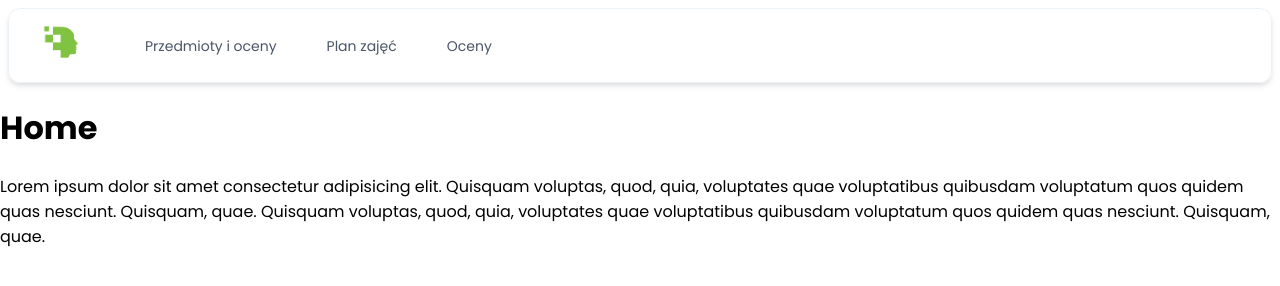
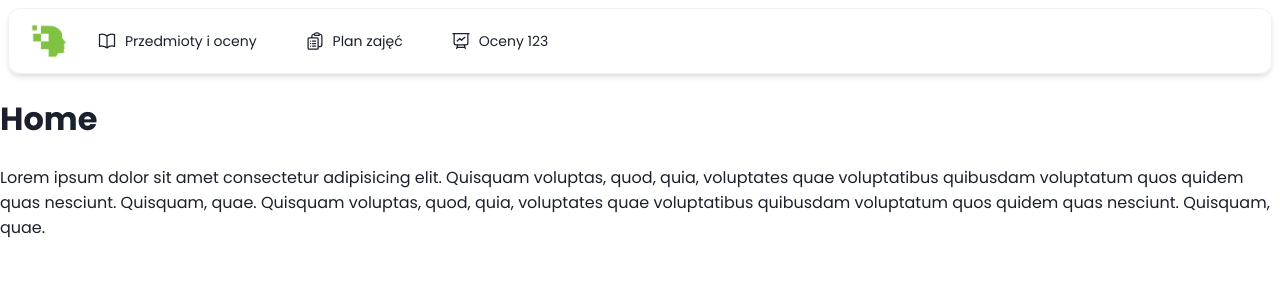
Before and after one commit to MaciejWiatr/projekt-wprowadzenie-web, a plain HTML site: page index.html in a window 1280 px wide. Drawn offline with Linux system fonts and the light colour scheme.

Commit message:
Finish first ver of navbar

```diff
--- a/index.html
+++ b/index.html
@@ -5,43 +5,115 @@
     <meta http-equiv="X-UA-Compatible" content="IE=edge" />
     <meta name="viewport" content="width=device-width, initial-scale=1.0" />
     <title>Wirtualny dziekanat WSEI</title>
-        <link rel="stylesheet" href="styles.css" />
+    <link rel="stylesheet" href="styles/variables.css" />
+    <link rel="stylesheet" href="styles/globals.css" />
     <link
       href="https://fonts.googleapis.com/css2?family=Poppins:wght@300;400;500;600;700&display=swap"
       rel="stylesheet"
     />
   </head>
-    <body></body>
+  <body>
     <nav class="navigation-header">
-        <div>
-            <img
-                class="navigation-header--photo"
-                src="images/logo.png"
-                alt="logo"
+      <header class="navigation-header-branding">
+        <img class="navigation-header-photo" src="images/logo.png" alt="logo" />
+        <button class="navigation-header-button">
+          <svg
+            xmlns="http://www.w3.org/2000/svg"
+            fill="none"
+            viewBox="0 0 24 24"
+            stroke-width="1.5"
+            stroke="currentColor"
+            class="w-6 h-6"
+          >
+            <path
+              stroke-linecap="round"
+              stroke-linejoin="round"
+              d="M3.75 5.25h16.5m-16.5 4.5h16.5m-16.5 4.5h16.5m-16.5 4.5h16.5"
             />
-        </div>
-        <ul>
+          </svg>
+        </button>
+      </header>
+      <ul class="navigation-links navigation-links--active">
         <li class="navigation-link-wrapper">
-                <a class="navigation-link" href="index.html"
-                    >Przedmioty i oceny</a
+          <a class="navigation-link navigation-link--active" href="index.html">
+            <svg
+              class="navigation-link--icon"
+              xmlns="http://www.w3.org/2000/svg"
+              fill="none"
+              viewBox="0 0 24 24"
+              stroke-width="1.5"
+              stroke="currentColor"
+              class="w-6 h-6"
+            >
+              <path
+                stroke-linecap="round"
+                stroke-linejoin="round"
+                d="M12 6.042A8.967 8.967 0 006 3.75c-1.052 0-2.062.18-3 .512v14.25A8.987 8.987 0 016 18c2.305 0 4.408.867 6 2.292m0-14.25a8.966 8.966 0 016-2.292c1.052 0 2.062.18 3 .512v14.25A8.987 8.987 0 0018 18a8.967 8.967 0 00-6 2.292m0-14.25v14.25"
+              />
+            </svg>
+
+            Przedmioty i oceny</a
           >
         </li>
         <li class="navigation-link-wrapper">
-                <a class="navigation-link" href="about.html">Plan zajęć</a>
+          <a class="navigation-link navigation-link--active" href="about.html">
+            <svg
+              class="navigation-link--icon"
+              xmlns="http://www.w3.org/2000/svg"
+              fill="none"
+              viewBox="0 0 24 24"
+              stroke-width="1.5"
+              stroke="currentColor"
+              class="w-6 h-6"
+            >
+              <path
+                stroke-linecap="round"
+                stroke-linejoin="round"
+                d="M9 12h3.75M9 15h3.75M9 18h3.75m3 .75H18a2.25 2.25 0 002.25-2.25V6.108c0-1.135-.845-2.098-1.976-2.192a48.424 48.424 0 00-1.123-.08m-5.801 0c-.065.21-.1.433-.1.664 0 .414.336.75.75.75h4.5a.75.75 0 00.75-.75 2.25 2.25 0 00-.1-.664m-5.8 0A2.251 2.251 0 0113.5 2.25H15c1.012 0 1.867.668 2.15 1.586m-5.8 0c-.376.023-.75.05-1.124.08C9.095 4.01 8.25 4.973 8.25 6.108V8.25m0 0H4.875c-.621 0-1.125.504-1.125 1.125v11.25c0 .621.504 1.125 1.125 1.125h9.75c.621 0 1.125-.504 1.125-1.125V9.375c0-.621-.504-1.125-1.125-1.125H8.25zM6.75 12h.008v.008H6.75V12zm0 3h.008v.008H6.75V15zm0 3h.008v.008H6.75V18z"
+              />
+            </svg>
+
+            Plan zajęć</a
+          >
         </li>
         <li class="navigation-link-wrapper">
-                <a class="navigation-link" href="contact.html">Oceny</a>
+          <a
+            class="navigation-link navigation-link--active"
+            href="contact.html"
+          >
+            <svg
+              class="navigation-link--icon"
+              xmlns="http://www.w3.org/2000/svg"
+              fill="none"
+              viewBox="0 0 24 24"
+              stroke-width="1.5"
+              stroke="currentColor"
+              class="w-6 h-6"
+            >
+              <path
+                stroke-linecap="round"
+                stroke-linejoin="round"
+                d="M3.75 3v11.25A2.25 2.25 0 006 16.5h2.25M3.75 3h-1.5m1.5 0h16.5m0 0h1.5m-1.5 0v11.25A2.25  2.25 0 0118 16.5h-2.25m-7.5 0h7.5m-7.5 0l-1 3m8.5-3l1 3m0 0l.5 1.5m-.5-1.5h-9.5m0 0l-.5 1.5m.75-9l3-3 2.148 2.148A12.061 12.061 0 0116.5 7.605"
+              />
+            </svg>
+
+            Oceny 123</a
+          >
         </li>
       </ul>
+      <div></div>
     </nav>
     <main>
       <h1>Home</h1>
       <p>
         Lorem ipsum dolor sit amet consectetur adipisicing elit. Quisquam
-            voluptas, quod, quia, voluptates quae voluptatibus quibusdam
-            voluptatum quos quidem quas nesciunt. Quisquam, quae. Quisquam
-            voluptas, quod, quia, voluptates quae voluptatibus quibusdam
-            voluptatum quos quidem quas nesciunt. Quisquam, quae.
+        voluptas, quod, quia, voluptates quae voluptatibus quibusdam voluptatum
+        quos quidem quas nesciunt. Quisquam, quae. Quisquam voluptas, quod,
+        quia, voluptates quae voluptatibus quibusdam voluptatum quos quidem quas
+        nesciunt. Quisquam, quae.
       </p>
     </main>
+
+    <script src="scripts/index.mjs" type="module"></script>
+  </body>
 </html>
--- /dev/null
+++ b/scripts/index.mjs
@@ -0,0 +1 @@
+import "./navigation.mjs";
--- a/styles.css
+++ /dev/null
@@ -1,111 +0,0 @@
-body {
-    margin: 0;
-    padding: 0;
-}
-
-* {
-    box-sizing: border-box;
-    font-family: 'Poppins', sans-serif;
-    /* shades of gray color palette */
-    --color-gray-100: #f7fafc;
-    --color-gray-200: #edf2f7;
-    --color-gray-300: #e2e8f0;
-    --color-gray-400: #cbd5e0;
-    --color-gray-500: #a0aec0;
-    --color-gray-600: #718096;
-    --color-gray-700: #4a5568;
-    --color-gray-800: #2d3748;
-    --color-gray-900: #1a202c;
-    /* Accent colors light green */
-    --color-accent-100: #f0fff4;
-    --color-accent-200: #c6f6d5;
-    --color-accent-300: #9ae6b4;
-    --color-accent-400: #68d391;
-    --color-accent-500: #48bb78;
-    --color-accent-600: #38a169;
-    --color-accent-700: #2f855a;
-    /* Smooth light shadows */
-    --shadow-sm: 0 1px 2px 0 rgba(0, 0, 0, 0.05);
-    --shadow: 0 1px 3px 0 rgba(0, 0, 0, 0.1), 0 1px 2px 0 rgba(0, 0, 0, 0.06);
-    --shadow-md: 0 4px 6px -1px rgba(0, 0, 0, 0.1), 0 2px 4px -1px rgba(0, 0, 0, 0.06);
-    --shadow-lg: 0 10px 15px -3px rgba(0, 0, 0, 0.1), 0 4px 6px -2px rgba(0, 0, 0, 0.05);
-    --shadow-xl: 0 20px 25px -5px rgba(0, 0, 0, 0.1), 0 10px 10px -5px rgba(0, 0, 0, 0.04);
-    --shadow-2xl: 0 25px 50px -12px rgba(0, 0, 0, 0.25);
-    /* Font weights */
-    --font-light: 300;
-    --font-normal: 400;
-    --font-medium: 500;
-    --font-semibold: 600;
-    --font-bold: 700;
-    /* Margins m */
-    --m-sm: 0.5rem;
-    --m: 1rem;
-    --m-md: 1.5rem;
-    --m-lg: 2rem;
-    --m-xl: 3rem;
-    /* Padding p */
-    --p-sm: 0.5rem;
-    --p: 1rem;
-    --p-md: 1.5rem;
-    --p-lg: 2rem;
-    --p-xl: 3rem;
-    /* Font sizes */
-    --font-xs: 0.75rem;
-    --font-sm: 0.875rem;
-    --font-base: 1rem;
-    --font-lg: 1.125rem;
-    --font-xl: 1.25rem;
-    --font-2xl: 1.5rem;
-    --font-3xl: 1.875rem;
-    --font-4xl: 2.25rem;
-    /* Border radiuses */
-    --round-xs: 0.125rem;
-    --round-sm: 0.25rem;
-    --round: 0.5rem;
-    --round-md: 0.75rem;
-    --round-lg: 1rem;
-    --round-xl: 1.5rem;
-    --round-2xl: 2rem;
-    /* Utils */
-    --full: 100%;
-
-    /* Screen sizes */
-    --screen-xs: 320px;
-    --screen-sm: 640px;
-    --screen-md: 768px;
-    --screen-lg: 1024px;
-    --screen-xl: 1280px;
-}
-
-.navigation-header{
-    display: flex;
-    align-items: center;
-    box-shadow: var(--shadow-md);
-    padding: var(--p-sm);
-    margin: var(--m-sm);
-    border-radius: var(--round-md);
-    border: 1px solid var(--color-gray-200);
-}
-
-.navigation-header > ul {
-    display: flex;
-    align-items: center;
-    justify-content: space-evenly;
-    list-style: none;
-    gap: 50px;
-}
-
-
-.navigation-link {
-    text-decoration: none;
-    color: var(--color-gray-700);
-    font-size: var(--font-sm);
-    font-weight: var(--font-normal);
-}
-
-.navigation-header--photo {
-    width: 48px;
-    height: 48px;
-    border-radius: 50%;
-    margin: 0 20px;
-}
--- /dev/null
+++ b/styles/globals.css
@@ -0,0 +1,120 @@
+body {
+  box-sizing: border-box;
+  font-family: "Poppins", sans-serif;
+  margin: 0;
+  padding: 0;
+  color: var(--color-gray-900);
+  -webkit-font-smoothing: antialiased;
+}
+
+.navigation-header-button {
+  display: none;
+}
+
+.navigation-header {
+  display: flex;
+  align-items: center;
+  box-shadow: var(--shadow-md);
+  margin: var(--m-sm);
+  border-radius: var(--round-md);
+  border: 1px solid var(--color-gray-200);
+  padding: var(--p-sm) var(--p);
+}
+
+.navigation-links {
+  display: flex;
+  align-items: center;
+  justify-content: space-evenly;
+  list-style: none;
+  height: 100%;
+  margin: 0;
+  padding: 0;
+  transition: height 0.25s ease;
+}
+
+.navigation-header-branding {
+  display: flex;
+  align-items: center;
+  justify-content: space-between;
+}
+
+@media screen and (max-width: 600px) {
+  .navigation-header {
+    flex-direction: column;
+    align-items: flex-start;
+  }
+
+  .navigation-header-branding {
+    width: 100%;
+  }
+
+  .navigation-header-button {
+    display: block;
+    color: var(--color-gray-800);
+    width: 40px;
+    height: 40px;
+    margin: var(--m-sm);
+    background: none;
+    border: none;
+    cursor: pointer;
+  }
+
+  .navigation-links {
+    overflow: hidden;
+    flex-direction: column;
+    align-items: flex-start;
+    width: 100%;
+    height: 0px;
+  }
+
+  .navigation-links--active {
+    height: 115px;
+  }
+
+  .navigation-link {
+    opacity: 0;
+  }
+
+  .navigation-link--active {
+    opacity: 1;
+  }
+}
+
+.navigation-link-wrapper {
+  height: 100%;
+  display: flex;
+  align-items: center;
+  padding: var(--p-sm) var(--p-md);
+}
+
+.navigation-link-wrapper:hover {
+  background-color: var(--color-accent-100);
+  color: var(--color-accent-700);
+  border-radius: var(--round-md);
+}
+
+.navigation-link {
+  text-decoration: none;
+  color: var(--color-gray-700);
+  font-size: var(--font-sm);
+  font-weight: var(--font-normal);
+  border-radius: var(--round-md);
+  color: inherit;
+  height: 100%;
+  display: flex;
+  align-items: center;
+  transition: opacity 0.25s ease;
+}
+
+.navigation-link--icon {
+  margin-right: var(--m-sm);
+  width: 20px;
+  height: 20px;
+  color: inherit;
+}
+
+.navigation-header-photo {
+  width: 48px;
+  height: 48px;
+  border-radius: 50%;
+}
--- /dev/null
+++ b/styles/variables.css
@@ -0,0 +1,82 @@
+:root {
+  /* shades of gray color palette */
+  --color-gray-100: #f7fafc;
+  --color-gray-200: #edf2f7;
+  --color-gray-300: #e2e8f0;
+  --color-gray-400: #cbd5e0;
+  --color-gray-500: #a0aec0;
+  --color-gray-600: #718096;
+  --color-gray-700: #4a5568;
+  --color-gray-800: #2d3748;
+  --color-gray-900: #1a202c;
+  /* Accent colors light green */
+  --color-accent-100: #f0fff4;
+  --color-accent-200: #c6f6d5;
+  --color-accent-300: #9ae6b4;
+  --color-accent-400: #68d391;
+  --color-accent-500: #48bb78;
+  --color-accent-600: #38a169;
+  --color-accent-700: #2f855a;
+  /* Accent colors blue */
+  --color-accent-blue-100: #ebf8ff;
+  --color-accent-blue-200: #bee3f8;
+  --color-accent-blue-300: #90cdf4;
+  --color-accent-blue-400: #63b3ed;
+  --color-accent-blue-500: #4299e1;
+  --color-accent-blue-600: #3182ce;
+  --color-accent-blue-700: #2b6cb0;
+  /* Smooth light shadows */
+  --shadow-sm: 0 1px 2px 0 rgba(0, 0, 0, 0.05);
+  --shadow: 0 1px 3px 0 rgba(0, 0, 0, 0.1), 0 1px 2px 0 rgba(0, 0, 0, 0.06);
+  --shadow-md: 0 4px 6px -1px rgba(0, 0, 0, 0.1),
+    0 2px 4px -1px rgba(0, 0, 0, 0.06);
+  --shadow-lg: 0 10px 15px -3px rgba(0, 0, 0, 0.1),
+    0 4px 6px -2px rgba(0, 0, 0, 0.05);
+  --shadow-xl: 0 20px 25px -5px rgba(0, 0, 0, 0.1),
+    0 10px 10px -5px rgba(0, 0, 0, 0.04);
+  --shadow-2xl: 0 25px 50px -12px rgba(0, 0, 0, 0.25);
+  /* Font weights */
+  --font-light: 300;
+  --font-normal: 400;
+  --font-medium: 500;
+  --font-semibold: 600;
+  --font-bold: 700;
+  /* Margins m */
+  --m-sm: 0.5rem;
+  --m: 1rem;
+  --m-md: 1.5rem;
+  --m-lg: 2rem;
+  --m-xl: 3rem;
+  /* Padding p */
+  --p-sm: 0.5rem;
+  --p: 1rem;
+  --p-md: 1.5rem;
+  --p-lg: 2rem;
+  --p-xl: 3rem;
+  /* Font sizes */
+  --font-xs: 0.75rem;
+  --font-sm: 0.875rem;
+  --font-base: 1rem;
+  --font-lg: 1.125rem;
+  --font-xl: 1.25rem;
+  --font-2xl: 1.5rem;
+  --font-3xl: 1.875rem;
+  --font-4xl: 2.25rem;
+  /* Border radiuses */
+  --round-xs: 0.125rem;
+  --round-sm: 0.25rem;
+  --round: 0.5rem;
+  --round-md: 0.75rem;
+  --round-lg: 1rem;
+  --round-xl: 1.5rem;
+  --round-2xl: 2rem;
+  /* Utils */
+  --full: 100%;
+
+  /* Screen sizes */
+  --screen-xs: 320px;
+  --screen-sm: 640px;
+  --screen-md: 768px;
+  --screen-lg: 1024px;
+  --screen-xl: 1280px;
+}
```
Also changed, not shown: scripts/navigation.mjs (added, +27 -0 lines). Lines whose indentation alone changed are shown as unchanged.
